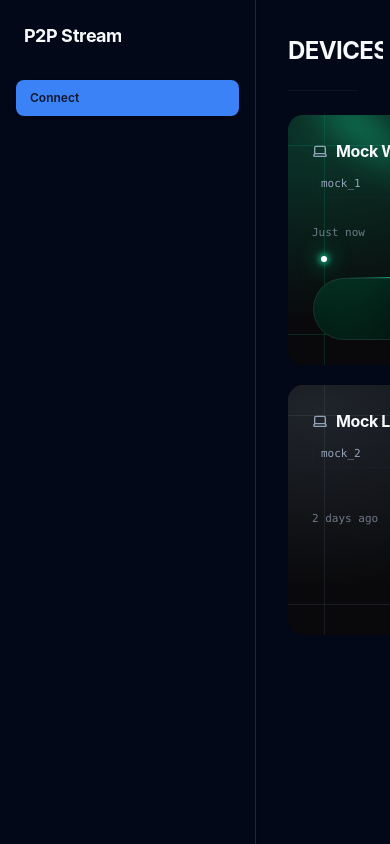
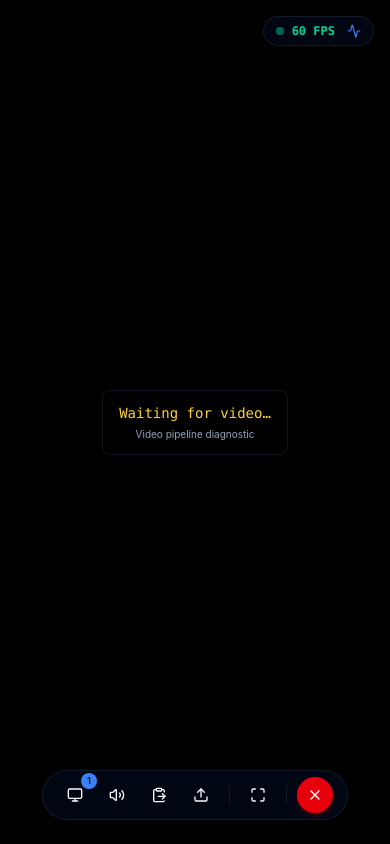
Before and after one commit to Satyamk001/remote-control, a React (Vite) app in the folder apps/desktop/: page / in a window 390 px wide. Both pictures are taken after a click on the button "Connect". Built offline with nearby package versions, Linux system fonts and the light colour scheme.

Commit message:
feat: add desktop host, session, and diagnostics UI components

```diff
--- a/apps/desktop/src/App.tsx
+++ b/apps/desktop/src/App.tsx
@@ -7,6 +7,7 @@ import { BouncingLoader } from "./components/ui/bouncing-loader";
 import { MorphingText } from "./components/ui/morphing-text";
 import { cn } from "@/lib/utils";
 import { motion } from "framer-motion";
+import { Monitor, MonitorPlay, Server } from "lucide-react";
 
 /* Hallmark · component: sidebar · genre: modern-minimal
  * states: default · hover · focus-visible · active
@@ -46,21 +47,30 @@ function App() {
 
   return (
     <div className="flex min-h-screen bg-background">
-      {/* Sidebar Navigation */}
-      <aside className="w-64 border-r border-border bg-card flex flex-col p-4 shadow-sm z-10">
-        <div className="mb-6 h-[40px] flex items-center px-2">
-          <MorphingText words={["Remote Control", "Workstation", "P2P Stream"]} className="text-lg font-bold tracking-tight text-foreground !text-left" />
+      {/* Sidebar Navigation — compact rail on narrow windows, full on wider */}
+      <aside className="w-16 md:w-64 shrink-0 border-r border-border bg-card flex flex-col p-2 md:p-4 shadow-sm z-10 transition-[width] duration-200">
+        <div className="mb-6 h-[40px] flex items-center px-1 md:px-2 overflow-hidden">
+          {/* Full wordmark on wider windows */}
+          <div className="hidden md:block min-w-0">
+            <MorphingText words={["Remote Control", "Workstation", "P2P Stream"]} className="text-lg font-bold tracking-tight text-foreground !text-left truncate" />
+          </div>
+          {/* Compact monogram on the narrow rail */}
+          <div className="md:hidden mx-auto w-9 h-9 rounded-lg bg-primary/15 border border-primary/30 flex items-center justify-center">
+            <Monitor className="h-4 w-4 text-primary" />
+          </div>
         </div>
 
         <nav className="flex flex-col space-y-1.5 relative">
           {tabs.map((tab) => {
             const isActive = activeTab === tab;
+            const Icon = tab === "client" ? MonitorPlay : Server;
             return (
               <button
                 key={tab}
                 onClick={() => setActiveTab(tab)}
+                title={tab === "client" ? "Connect" : "Host Agent"}
                 className={cn(
-                  "relative group flex items-center justify-between px-3.5 py-2.5 text-xs font-semibold rounded-lg transition-all duration-200 outline-none w-full",
+                  "relative group flex items-center gap-2.5 justify-center md:justify-start px-0 md:px-3.5 py-2.5 text-xs font-semibold rounded-lg transition-all duration-200 outline-none w-full",
                   isActive
                     ? "text-primary-foreground shadow-sm"
                     : "text-muted-foreground hover:text-foreground focus-visible:ring-2 focus-visible:ring-ring active:scale-[0.98]"
@@ -81,7 +91,8 @@ function App() {
                 {!isActive && (
                   <div className="absolute inset-0 bg-secondary/50 opacity-0 group-hover:opacity-100 rounded-lg transition-opacity duration-150 -z-10" />
                 )}
-                <span className="relative z-10">
+                <Icon className="relative z-10 h-4 w-4 shrink-0" />
+                <span className="relative z-10 hidden md:inline">
                   {tab === "client" ? "Connect" : "Host Agent"}
                 </span>
               </button>
@@ -91,12 +102,12 @@ function App() {
       </aside>
 
       {/* Main Content Area */}
-      <main className="flex-1 overflow-auto relative">
+      <main className="flex-1 min-w-0 overflow-auto relative">
         {connecting && (
-          <div className="absolute inset-0 z-50 flex items-center justify-center bg-background/90 backdrop-blur-md">
+          <div className="absolute inset-0 z-50 flex items-center justify-center bg-background/90 backdrop-blur-md p-6">
             <div className="flex flex-col items-center space-y-6">
               <BouncingLoader />
-              <p className="text-xl font-bold tracking-widest text-primary animate-pulse">ESTABLISHING CONNECTION</p>
+              <p className="text-base sm:text-xl font-bold tracking-widest text-primary animate-pulse text-center">ESTABLISHING CONNECTION</p>
             </div>
           </div>
         )}
--- a/apps/desktop/src/components/devices/Dashboard.tsx
+++ b/apps/desktop/src/components/devices/Dashboard.tsx
@@ -71,12 +71,12 @@ export function Dashboard({ onConnect }: { onConnect: (id: string) => void }) {
   const onlineCount = filteredDevices.filter(d => d.status === "online").length;
 
   return (
-    <div className="p-8 space-y-6 max-w-6xl mx-auto">
+    <div className="p-4 sm:p-6 lg:p-8 space-y-6 max-w-6xl mx-auto">
       {/* Header Section */}
-      <div className="flex items-center justify-between border-b border-border/40 pb-5">
-        <div className="flex items-center gap-3">
-          <HyperText text="DEVICES" className="text-2xl font-bold tracking-tight text-foreground" />
-          <Badge variant="secondary" className="px-2 py-0.5 text-xs font-semibold">
+      <div className="flex flex-wrap items-center justify-between gap-3 border-b border-border/40 pb-5">
+        <div className="flex items-center gap-3 min-w-0">
+          <HyperText text="DEVICES" className="text-xl sm:text-2xl font-bold tracking-tight text-foreground" />
+          <Badge variant="secondary" className="px-2 py-0.5 text-xs font-semibold shrink-0">
             {onlineCount} Online
           </Badge>
         </div>
--- a/apps/desktop/src/components/diagnostics/DiagnosticsPanel.tsx
+++ b/apps/desktop/src/components/diagnostics/DiagnosticsPanel.tsx
@@ -31,11 +31,11 @@ export function DiagnosticsPanel() {
   if (!metrics) return null;
 
   return (
-    <Card className="absolute top-4 left-4 w-72 bg-black/80 text-white border-zinc-800 backdrop-blur">
+    <Card className="absolute top-4 left-4 right-4 sm:right-auto w-auto sm:w-72 max-w-[calc(100vw-2rem)] bg-black/80 text-white border-zinc-800 backdrop-blur">
       <CardHeader className="py-3">
-        <CardTitle className="text-sm font-mono flex items-center justify-between">
+        <CardTitle className="text-sm font-mono flex items-center justify-between gap-2">
           <span>Diagnostics</span>
-          <span className="text-green-400">{metrics.fps} FPS</span>
+          <span className="text-green-400 shrink-0">{metrics.fps} FPS</span>
         </CardTitle>
       </CardHeader>
       <CardContent className="space-y-1 text-xs font-mono pb-4">
--- a/apps/desktop/src/components/host/HostAgentPanel.tsx
+++ b/apps/desktop/src/components/host/HostAgentPanel.tsx
@@ -68,11 +68,11 @@ export function HostAgentPanel() {
   };
 
   return (
-    <div className="p-8 space-y-6 max-w-5xl mx-auto">
+    <div className="p-4 sm:p-6 lg:p-8 space-y-6 max-w-5xl mx-auto">
       {/* Header */}
-      <div className="flex items-center justify-between border-b border-border/40 pb-5">
-        <div className="flex items-center gap-3">
-          <HyperText text="HOST AGENT" className="text-2xl font-bold tracking-tight text-foreground" />
+      <div className="flex flex-wrap items-center justify-between gap-3 border-b border-border/40 pb-5">
+        <div className="flex items-center gap-3 min-w-0">
+          <HyperText text="HOST AGENT" className="text-xl sm:text-2xl font-bold tracking-tight text-foreground" />
           <Badge
             variant="outline"
             className={`gap-1.5 px-2.5 py-0.5 text-xs font-semibold ${
@@ -103,12 +103,12 @@ export function HostAgentPanel() {
       {/* Device ID Card */}
       <div className="rounded-2xl border border-border/40 bg-card/30 p-5 backdrop-blur-sm">
         <div className="flex flex-col sm:flex-row sm:items-center justify-between gap-4">
-          <div className="space-y-1">
+          <div className="space-y-1 min-w-0 flex-1">
             <div className="flex items-center gap-1.5 text-[11px] font-semibold text-muted-foreground uppercase tracking-wider">
-              <ShieldCheck className="h-3.5 w-3.5 text-primary" />
+              <ShieldCheck className="h-3.5 w-3.5 text-primary shrink-0" />
               <span>Your Device ID</span>
             </div>
-            <div className="font-mono text-base sm:text-lg font-bold text-foreground select-all bg-background/60 px-3 py-1 rounded-md border border-border/40 inline-block">
+            <div className="font-mono text-xs sm:text-sm font-bold text-foreground select-all bg-background/60 px-3 py-1.5 rounded-md border border-border/40 break-all leading-relaxed">
               {deviceId}
             </div>
           </div>
@@ -116,7 +116,7 @@ export function HostAgentPanel() {
           <Button
             onClick={handleCopy}
             variant={copied ? "default" : "secondary"}
-            className="gap-2 text-xs font-medium h-9 px-3.5 active:scale-95 transition-all self-start sm:self-center"
+            className="gap-2 text-xs font-medium h-9 px-3.5 active:scale-95 transition-all self-start sm:self-center shrink-0"
           >
             {copied ? (
               <>
@@ -132,8 +132,8 @@ export function HostAgentPanel() {
           </Button>
         </div>
 
-        <div className="mt-4 pt-4 border-t border-border/30 flex items-center justify-between">
-          <div className="space-y-0.5">
+        <div className="mt-4 pt-4 border-t border-border/30 flex flex-wrap items-center justify-between gap-3">
+          <div className="space-y-0.5 min-w-0 flex-1">
             <h4 className="text-sm font-semibold text-foreground">Unattended Access</h4>
             <p className="text-[11px] text-muted-foreground">Automatically accept incoming connection requests without prompting.</p>
           </div>
@@ -141,7 +141,7 @@ export function HostAgentPanel() {
             variant={autoAccept ? "default" : "outline"}
             size="sm"
             onClick={toggleAutoAccept}
-            className={`h-8 gap-2 text-xs font-medium transition-all ${autoAccept ? "bg-amber-500 hover:bg-amber-600 text-black border-none" : "border-border/60 hover:bg-secondary/60 text-muted-foreground"}`}
+            className={`h-8 gap-2 text-xs font-medium transition-all shrink-0 ${autoAccept ? "bg-amber-500 hover:bg-amber-600 text-black border-none" : "border-border/60 hover:bg-secondary/60 text-muted-foreground"}`}
           >
             {autoAccept ? <Unlock className="w-3.5 h-3.5" /> : <Lock className="w-3.5 h-3.5" />}
             {autoAccept ? "Auto-Accept: ON" : "Auto-Accept: OFF"}
@@ -232,7 +232,7 @@ export function HostAgentPanel() {
               </div>
 
               <div className="grid grid-cols-2 sm:grid-cols-4 gap-3 mb-4">
-                <div className="bg-secondary/30 border border-border/30 rounded-lg p-2.5">
+                <div className="bg-secondary/30 border border-border/30 rounded-lg p-2.5 min-w-0">
                   <span className="text-[10px] text-muted-foreground uppercase tracking-wider block">Peer</span>
                   <span className="font-semibold text-xs text-foreground truncate block">{status.client_name || "Connected"}</span>
                 </div>
--- a/apps/desktop/src/components/session/ActiveSession.tsx
+++ b/apps/desktop/src/components/session/ActiveSession.tsx
@@ -629,9 +629,9 @@ export function ActiveSession({
 
       {/* Video pipeline status (hidden once the first frame paints) */}
       {!firstFramePainted && (
-        <div className="absolute inset-0 z-30 flex items-center justify-center pointer-events-none">
-          <div className="bg-black/70 border border-border/50 rounded-lg px-4 py-3 text-center max-w-md">
-            <p className="text-sm font-mono text-amber-300">{videoStatus}</p>
+        <div className="absolute inset-0 z-30 flex items-center justify-center pointer-events-none p-4">
+          <div className="bg-black/70 border border-border/50 rounded-lg px-4 py-3 text-center max-w-[90vw] sm:max-w-md">
+            <p className="text-sm font-mono text-amber-300 break-words">{videoStatus}</p>
             <p className="text-[10px] text-muted-foreground mt-1">Video pipeline diagnostic</p>
           </div>
         </div>
@@ -644,11 +644,11 @@ export function ActiveSession({
           className="flex items-center gap-2 bg-background/80 hover:bg-background/95 backdrop-blur-md border border-border/60 rounded-full px-3 py-1.5 text-xs font-mono text-foreground shadow-lg transition-all active:scale-95"
           title="Toggle telemetry HUD"
         >
-          <span className="w-2 h-2 rounded-full bg-emerald-500 animate-pulse" />
+          <span className="w-2 h-2 rounded-full bg-emerald-500 animate-pulse shrink-0" />
           <span className="font-semibold text-emerald-400">60 FPS</span>
-          <span className="text-muted-foreground">·</span>
-          <span className="text-muted-foreground">&lt; 35ms RTT</span>
-          <Activity className="h-3.5 w-3.5 text-primary ml-1" />
+          <span className="text-muted-foreground hidden sm:inline">·</span>
+          <span className="text-muted-foreground hidden sm:inline">&lt; 35ms RTT</span>
+          <Activity className="h-3.5 w-3.5 text-primary ml-1 shrink-0" />
         </button>
       </div>
 
--- a/apps/desktop/src/index.css
+++ b/apps/desktop/src/index.css
@@ -18,8 +18,13 @@
   * {
     @apply border-border;
   }
+  html, body, #root {
+    height: 100%;
+  }
   body {
     @apply bg-background text-foreground;
     font-feature-settings: "rlig" 1, "calt" 1;
+    /* Never let a stray wide child force horizontal scroll of the whole app. */
+    overflow-x: hidden;
   }
 }
```
